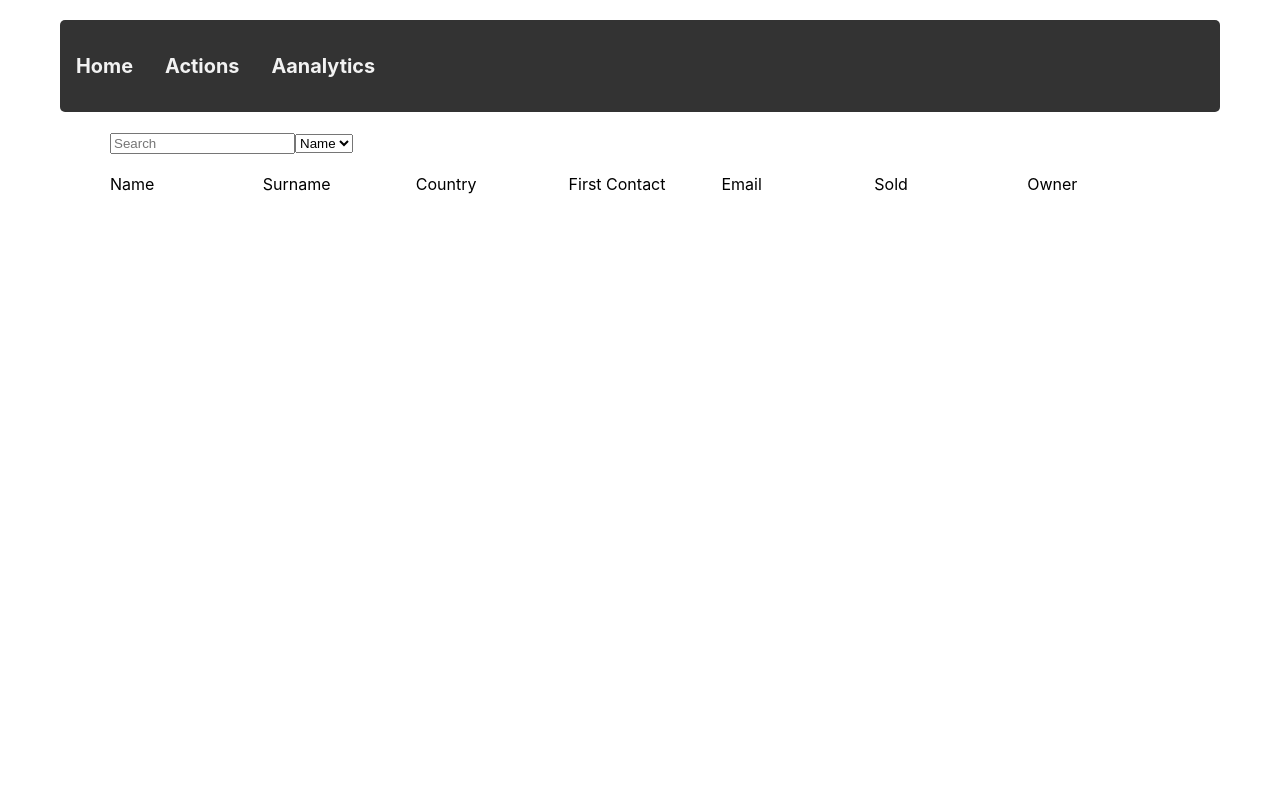
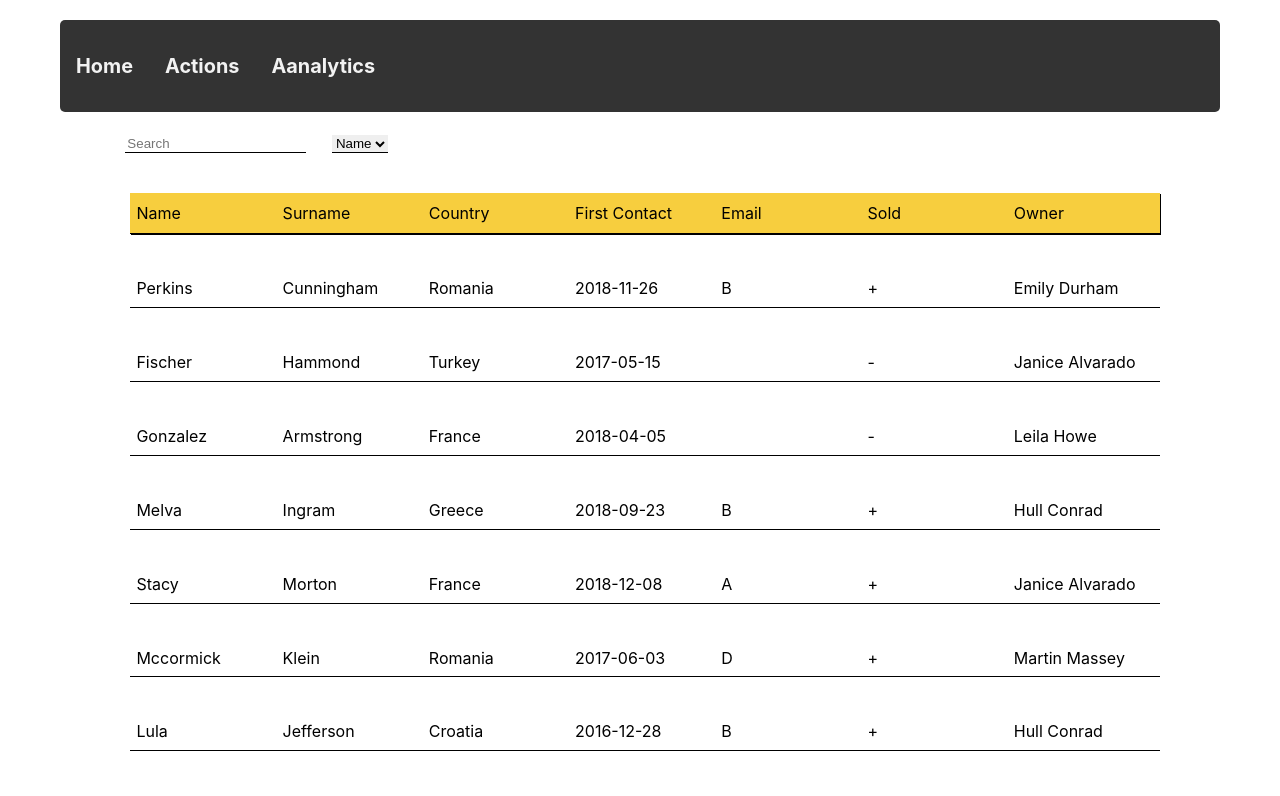
Before and after one commit to BasemBw/CRM_Project, a React (Create React App) app: page / in a window 1280 px wide. Shown: the top 796 px of the page. Built offline with nearby package versions, Linux system fonts and the light colour scheme.

Commit message:
Client component

```diff
--- a/src/App.css
+++ b/src/App.css
@@ -22,10 +22,22 @@
   background-color: #04AA6D;
   color: white;
 }
+.Client {
+  display: grid;
+  grid-template-columns: repeat(7, 1fr);
+  border-bottom: solid black 1px;
+  row-gap: 10px;
+  align-items: center;
+  padding-left: 0.5vw;
+}
+.client-div {
+  padding-bottom: 0.7vw;
+}
 .grid {
   display: grid;
-  grid-template-columns: repeat(7, 1fr);
+  row-gap: 0.5vh;
 }
+
 .container {
   padding-left: 10px;
 }
@@ -77,3 +89,21 @@ div{
 .Buttons{
   border: solid;
 }
+
+.header {
+  background-color: #F7CE3E;
+  box-shadow: 1px 1px black;
+  height: 5vh;
+}
+
+.Search-input {
+  border: none;
+  border-bottom: 1px solid black;
+  margin-left: 1.2vw;
+}
+
+.drop-down-list {
+  margin-left: 2vw;
+  border: none;
+  border-bottom: 1px solid black ;
+}
--- a/src/Components/Actions.js
+++ b/src/Components/Actions.js
@@ -6,12 +6,14 @@ import AddClient from './AddClient';
 const Actions = inject("clients")(observer((props) => {
   return (
     <div className='ActionsDiv'>
+
        <div className='UpdateDiv'>
-               <Update />
+          <Update />
        </div>
        <div className='AddDiv'>
-              <AddClient />
+          <AddClient />
        </div>
+
     </div>
   );
 }))
--- /dev/null
+++ b/src/Components/Client.js
@@ -0,0 +1,20 @@
+import React from 'react'
+
+function Client(props) {
+    let client = props.client
+    let [first,name] = client.name.split(` `)
+
+  return (
+    <div className='Client client-div'>
+        <span>{first}</span>
+        <span>{name}</span>
+        <span>{client.country}</span>
+        <span>{client.firstContact.split(`T`)[0]}</span>
+        <span>{client.emailType}</span>
+        <span>{client.sold ? `+` : `-`}</span>
+        <span>{client.owner}</span>
+    </div>
+  )
+}
+
+export default Client
--- a/src/Components/Clients.js
+++ b/src/Components/Clients.js
@@ -1,21 +1,20 @@
 import React from 'react'
 import SearchBar from './SearchBar'
+import { observer, inject } from 'mobx-react'
+import Client from './Client'
+import GridHeader from './GridHeader'
+const Clients = inject(`clients`)(observer(props => {
+  const clientsArray = props.clients.clients.splice(0,10)
+  return (
 
-function Clients() {
-  return (
     <div className='container'>
       <SearchBar/>
-      <div className='grid' >
-          <span>Name</span>
-          <span>Surname</span>
-          <span>Country</span>
-          <span>First Contact</span>
-          <span>Email</span>
-          <span>Sold</span>
-          <span>Owner</span>
+      <div className={`grid`} >
+        <GridHeader/>
+        {clientsArray.map(client =><Client client = {client} />)}
       </div>
     </div>
   )
-}
+}))
 
 export default Clients
--- /dev/null
+++ b/src/Components/GridHeader.js
@@ -0,0 +1,17 @@
+import React from 'react'
+
+function GridHeader() {
+  return (
+    <div className={`Client header`}>
+        <span>Name</span>
+        <span>Surname</span>
+        <span>Country</span>
+        <span>First Contact</span>
+        <span>Email</span>
+        <span>Sold</span>
+        <span>Owner</span>
+    </div>
+  )
+}
+
+export default GridHeader
--- a/src/Components/SearchBar.js
+++ b/src/Components/SearchBar.js
@@ -3,8 +3,8 @@ import React from 'react'
 function SearchBar() {
   return (
     <div>
-        <input placeholder='Search'></input>
-        <select name="cars" id="cars">
+        <input placeholder='Search' className={`Search-input`}></input>
+        <select className={`drop-down-list`}>
         <option value="Name">Name</option>
         </select>
     </div>
```
